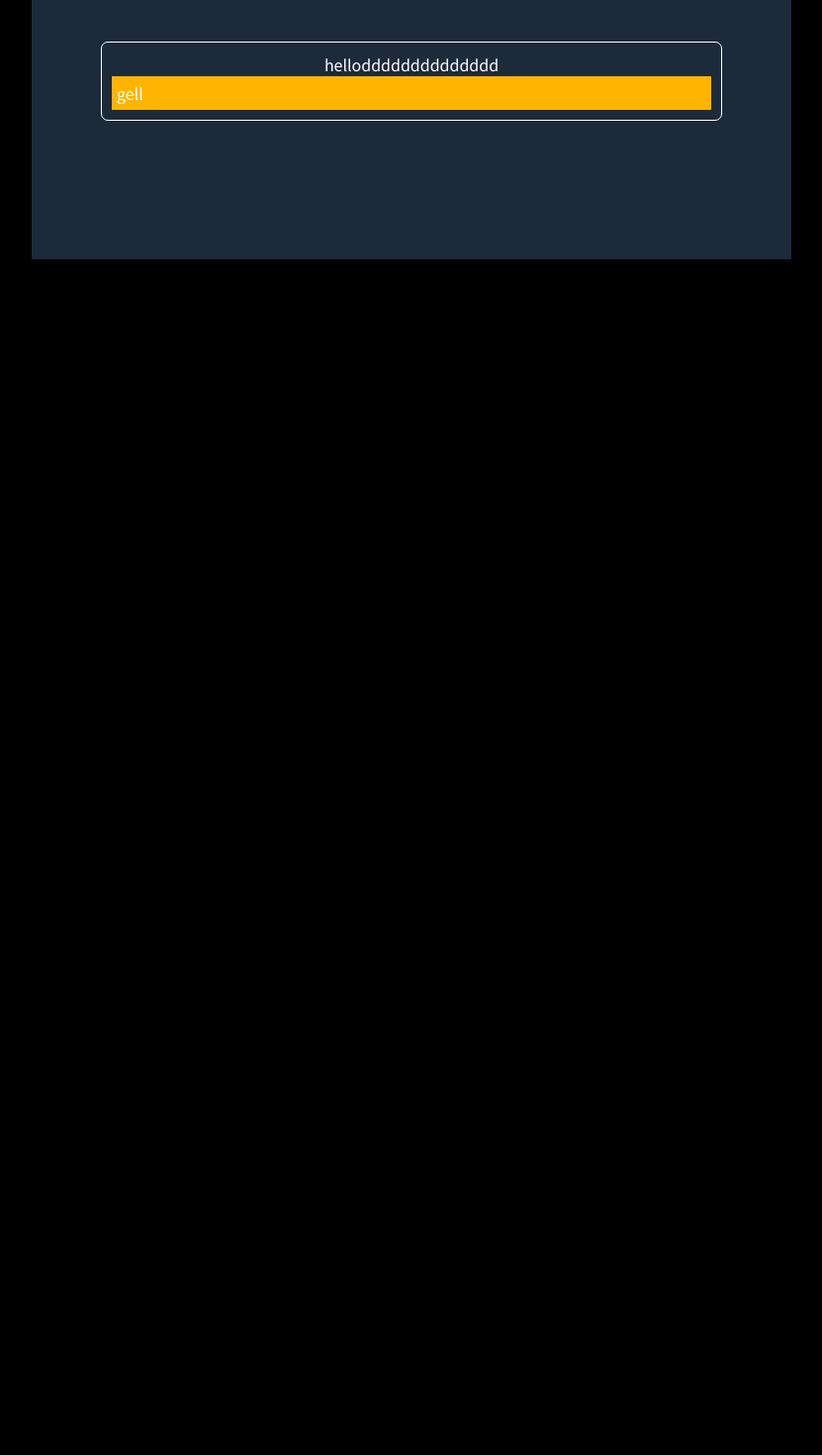
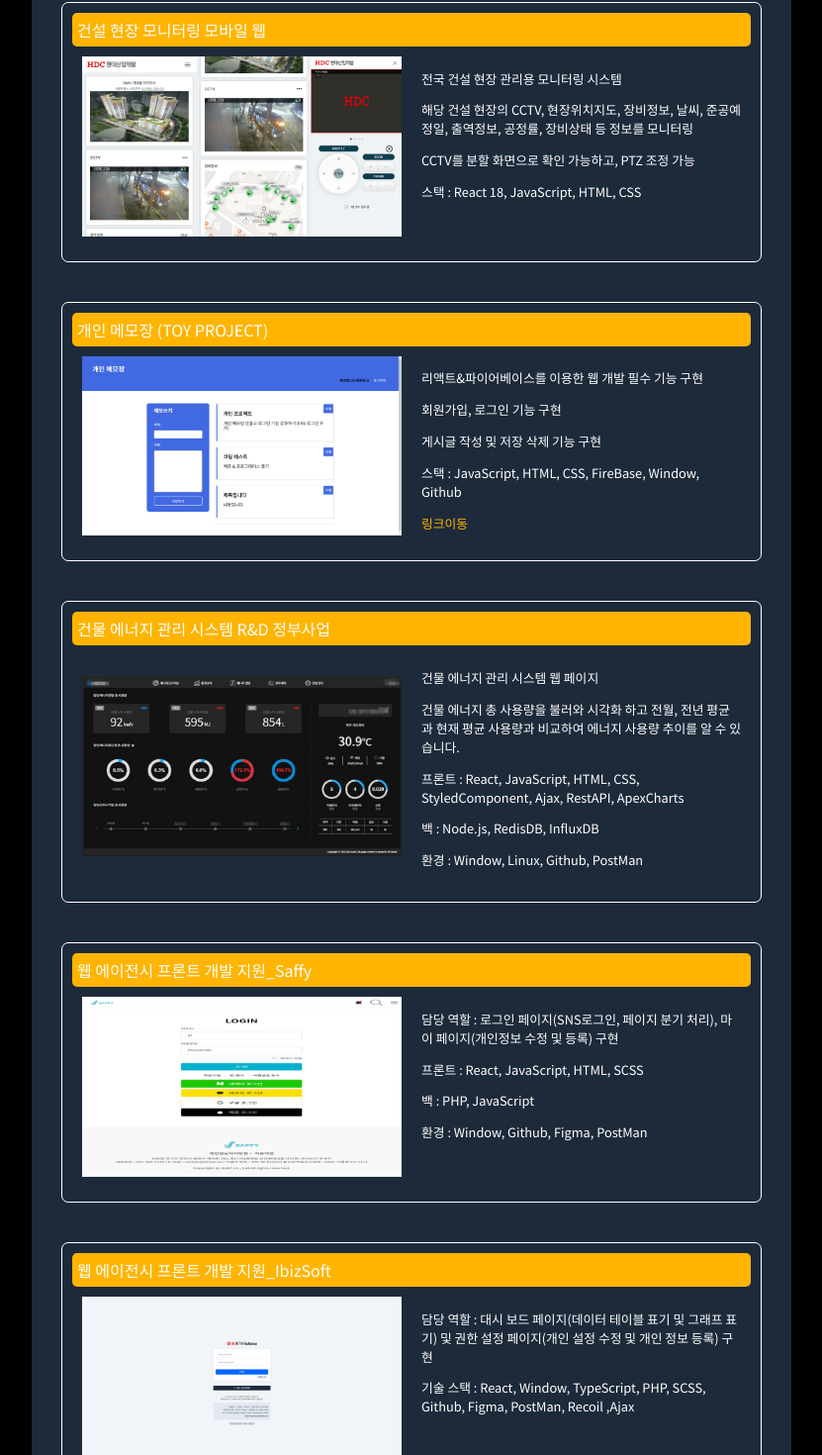
Before and after one commit to Wjyeop/portfolio, a React (Create React App) app: page /projects in a window 1280 px wide. Shown: the part 247-1717 px from the top of the page at 99% size, without its empty margins (224-1055 px from the left). Before the commit the page ends 800 px from the top, so only its background shows below. Built offline with nearby package versions, Linux system fonts and the light colour scheme.

Commit message:
SCSS > CSS, 프로젝트 수정

```diff
--- a/src/App.css
+++ b/src/App.css
@@ -107,7 +107,7 @@ body {
 
 .dashboard .dashboard-1 p {
   width: 60%;
-  font-size: 1.7em;
+  font-size: 1.5em;
   margin: 0px;
   animation: slide-right;
   animation-duration: 1s;
@@ -209,11 +209,12 @@ body {
   padding: 50px 0 50px 0;
   display: flex;
   flex-wrap: wrap;
+  justify-content: center;
 }
 
 .Skills .Skills-1 div {
   box-sizing: border-box;
-  width: 30%;
+  width: 45%;
   border: 1px solid white;
   border-radius: 7px;
   margin: 0 10px 30px;
@@ -260,11 +261,12 @@ body {
   padding: 50px 0 50px 0;
   display: flex;
   flex-wrap: wrap;
+  justify-content: center;
 }
 
 .Skills .Skills-2 div {
   box-sizing: border-box;
-  width: 47%;
+  width: 45%;
   border: 1px solid white;
   border-radius: 7px;
   margin: 0 10px 30px 10px;
@@ -302,7 +304,7 @@ body {
 .projects {
   background-color: #1d2a3a;
   text-align: center;
-  padding: 50px;
+  padding: 10px;
   position: relative;
 }
 
@@ -352,7 +354,7 @@ body {
   padding: 10px;
 }
 
-.projects .projects-1 div .div1 {
+.projects .projects-1 .con-title {
   border: none;
   padding: 5px;
   margin: 0px;
@@ -360,11 +362,43 @@ body {
   width: auto;
   background-color: #ffb400;
   position: relative;
+  border-radius: 5px;
+}
+
+.projects .projects-1 .con-wrap {
+  display: flex;
+}
+
+.projects .projects-1 .imgwrap {
+  width: 50%;
+  padding: 10px;
+  margin: auto 0;
+}
+
+.projects .projects-1 .imgwrap > img {
+  width: 100%;
+  height: auto;
+}
+
+.projects .projects-1 .textwrap {
+  width: 50%;
+  padding: 10px;
+  text-align: left;
+  font-size: 0.8em;
+}
+
+.projects .projects-1 .textwrap a {
+  text-decoration: none;
+  color: #ffb400;
 }
 
 @media screen and (max-width: 1200px) {
   body {
     padding: 0 10%;
+  }
+
+  .Skills .Skills-1 div {
+    /* width: 45%; */
   }
 }
 
--- a/src/pages/Dashboard.js
+++ b/src/pages/Dashboard.js
@@ -7,7 +7,7 @@ function Dashboard() {
           <br />
         </h1>
 
-        <p className="p1">안녕하세요 원준엽입니다👋</p>
+        <p className="p1">안녕하세요 원준엽입니다</p>
         <p className="p2">저는 2년차 프론트엔드 개발자입니다.</p>
         <p className="p3">개발 기술을 차곡차곡 쌓아가고 있습니다.</p>
         <img src="img/profile.jpg" alt="" />
@@ -21,7 +21,7 @@ function Dashboard() {
           </li>
           <li>
             <span>AGE : </span>
-            28, 1996.10
+            29, 1996.10
           </li>
           <li>
             <span>PHONE : </span>
@@ -39,15 +39,15 @@ function Dashboard() {
       </div>
       <div className="dashboard-3">
         <p>
-          * 웹 SI / Agency 경험으로 웹 개발 프로젝트를 진행하면서 프론트
-          엔드로서의 동료들과 커뮤니케이션 방법을 키워왔습니다.
+          * 웹 SI / Agency 경험으로 웹 개발 프로젝트를 진행하면서
+          프론트엔드로서의 동료들과 커뮤니케이션 방법을 키워왔습니다.
           <br />
-          * PostMan, Figma, Swagger, 기타 등등을 활용한 다양한 개발 환경을
-          접했습니다.
+          * PostMan, Figma, Swagger 등을 활용한 다양한 개발 환경을 접했습니다.
           <br />* 부족한 부분은 개인 프로젝트를 진행하고, 인강을 들으며 부족한
           점을 채워나가기 위해 노력하고 있습니다.
+          <br />*
         </p>
-        <p>최종 수정일 : 23년 12월</p>
+        <p>최종 수정일 : 24년 02월</p>
       </div>
     </div>
   );
--- a/src/pages/Projects.js
+++ b/src/pages/Projects.js
@@ -8,11 +8,94 @@ export default function Projects() {
         <h1 className="big">PROJECT</h1>
       </div>
       <div className="projects-1">
-        <div>
-          hellodddddddddddddd
-          <div className="div1">gell</div>
-        </div>
+        {data.map((item, index) => (
+          <div key={index}>
+            <div className="con-title">{item.name}</div>
+            <div className="con-wrap">
+              <div className="imgwrap">
+                <img src={item.imageUrl} alt="" />
+              </div>
+              <div className="textwrap">
+                {item.details.map((detail, index) => (
+                  <p key={index}>
+                    <span>{detail}</span>
+                  </p>
+                ))}
+                {item.link && (
+                  <a href={item.link} target="_blank" rel="noreferrer">
+                    링크이동
+                  </a>
+                )}
+              </div>
+            </div>
+          </div>
+        ))}
       </div>
     </div>
   );
 }
+
+const data = [
+  {
+    id: "hdc",
+    name: "건설 현장 모니터링 모바일 웹",
+    duration: "23.9~23.12",
+    imageUrl: "img/hdcA.png",
+    details: [
+      "전국 건설 현장 관리용 모니터링 시스템",
+      "해당 건설 현장의 CCTV, 현장위치지도, 장비정보, 날씨, 준공예정일, 출역정보, 공정률, 장비상태 등 정보를 모니터링",
+      "CCTV를 분할 화면으로 확인 가능하고, PTZ 조정 가능",
+      "스택 : React 18, JavaScript, HTML, CSS",
+    ],
+  },
+  {
+    id: "memo",
+    name: "개인 메모장 (TOY PROJECT)",
+    duration: "23.6~23.6",
+    imageUrl: "img/mydiary2.png",
+    details: [
+      "리액트&파이어베이스를 이용한 웹 개발 필수 기능 구현",
+      "회원가입, 로그인 기능 구현",
+      "게시글 작성 및 저장 삭제 기능 구현",
+      "스택 : JavaScript, HTML, CSS, FireBase, Window, Github",
+    ],
+    link: "https://react-with-firebase-39fa2.web.app",
+  },
+  {
+    id: "tbems",
+    name: "건물 에너지 관리 시스템 R&D 정부사업",
+    duration: "22.2~22.9",
+    imageUrl: "img/TBEMS1.png",
+    details: [
+      "건물 에너지 관리 시스템 웹 페이지",
+      "건물 에너지 총 사용량을 불러와 시각화 하고 전월, 전년 평균과 현재 평균 사용량과 비교하여 에너지 사용량 추이를 알 수 있습니다.",
+      // "단위 구역(사무실, 복도, 등)의 에너지 사용량을 조회 및 전원 버튼 조작을 합니다.",
+      // "건물에 대한 다양한 정보들을 조회할 수 있습니다.",
+      "프론트 : React, JavaScript, HTML, CSS, StyledComponent, Ajax, RestAPI, ApexCharts",
+      "백 : Node.js, RedisDB, InfluxDB",
+      "환경 : Window, Linux, Github, PostMan",
+    ],
+  },
+  {
+    id: "saffy",
+    name: "웹 에이전시 프론트 개발 지원_Saffy",
+    duration: "22.12~23.1",
+    imageUrl: "img/saffy1.png",
+    details: [
+      "담당 역할 : 로그인 페이지(SNS로그인, 페이지 분기 처리), 마이 페이지(개인정보 수정 및 등록) 구현",
+      "프론트 : React, JavaScript, HTML, SCSS",
+      "백 : PHP, JavaScript",
+      "환경 : Window, Github, Figma, PostMan",
+    ],
+  },
+  {
+    id: "ibiz",
+    name: "웹 에이전시 프론트 개발 지원_IbizSoft",
+    duration: "22.12~23.1",
+    imageUrl: "img/ibizsoft1.png",
+    details: [
+      "담당 역할 : 대시 보드 페이지(데이터 테이블 표기 및 그래프 표기) 및 권한 설정 페이지(개인 설정 수정 및 개인 정보 등록) 구현",
+      "기술 스택 : React, Window, TypeScript, PHP, SCSS, Github, Figma, PostMan, Recoil ,Ajax",
+    ],
+  },
+];
--- a/src/pages/Skills.js
+++ b/src/pages/Skills.js
@@ -121,7 +121,7 @@ function Skills() {
               style={{ borderRadius: "7px" }}
               alt=""
             />
-            <span>숭실원격평생교육원대학교(4년)</span>
+            <span>숭실원격평생교육원대학교</span>
           </div>
           <ul>
             <li>23년 6월 ~ 진행 중</li>
@@ -138,7 +138,7 @@ function Skills() {
               style={{ borderRadius: "7px" }}
               alt=""
             />
-            <span>동양미래대학교(2년)</span>
+            <span>동양미래대학교</span>
           </div>
           <ul>
             <li>18년 3월 ~ 22년 2월</li>
```
